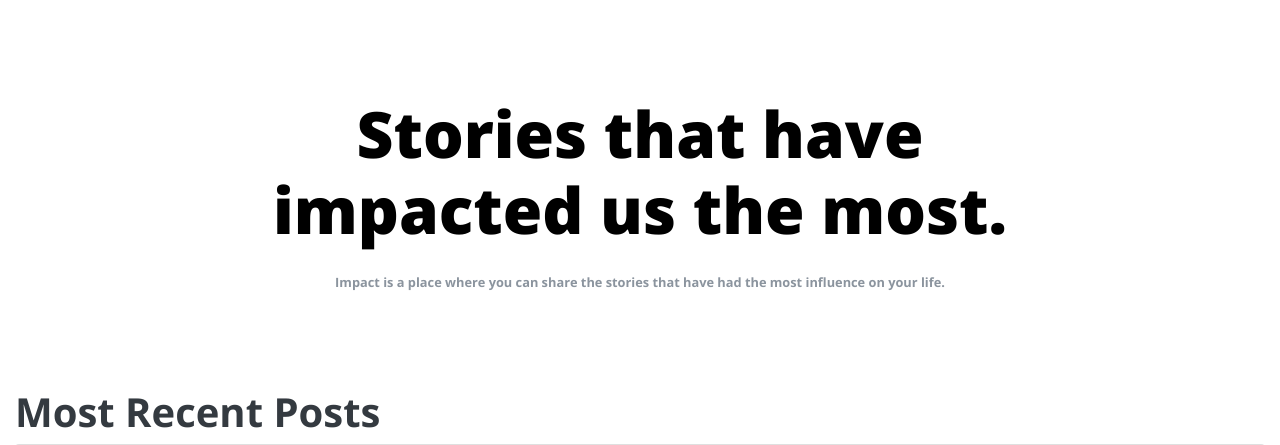
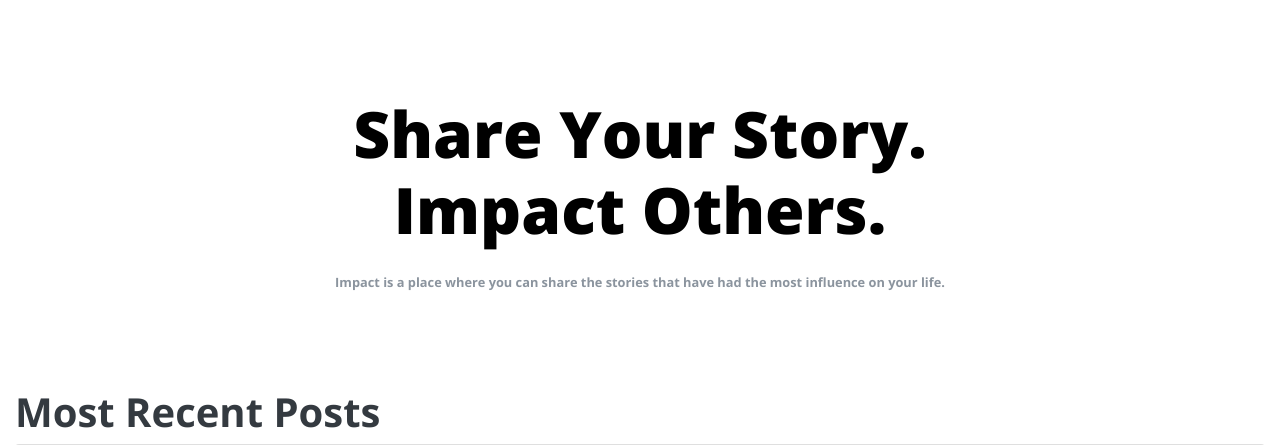
Before and after one commit to miguelcoria94/Impact, a Flask app: page / in a window 1280 px wide. Shown: the part 80-525 px from the top of the page. Run offline with Flask 2, Linux system fonts and the light colour scheme; data comes from the database, SQL or seed files in the repository; some libraries are stand-ins or nearby versions.

Commit message:
update the header

```diff
--- a/impact/templates/index.html
+++ b/impact/templates/index.html
@@ -15,7 +15,7 @@
     {% endwith %}
 </div>
 <div class="home-header">
-  <h1 class="home-header-title">Stories that have <br> impacted us the most.</h1>
+  <h1 class="home-header-title">Share Your Story. <br> Impact Others.</h1>
   <span class="home-header-subtitle">Impact is a place where you can share the stories that have had the most influence on your life.</span>
 </div>
 <div>
```
